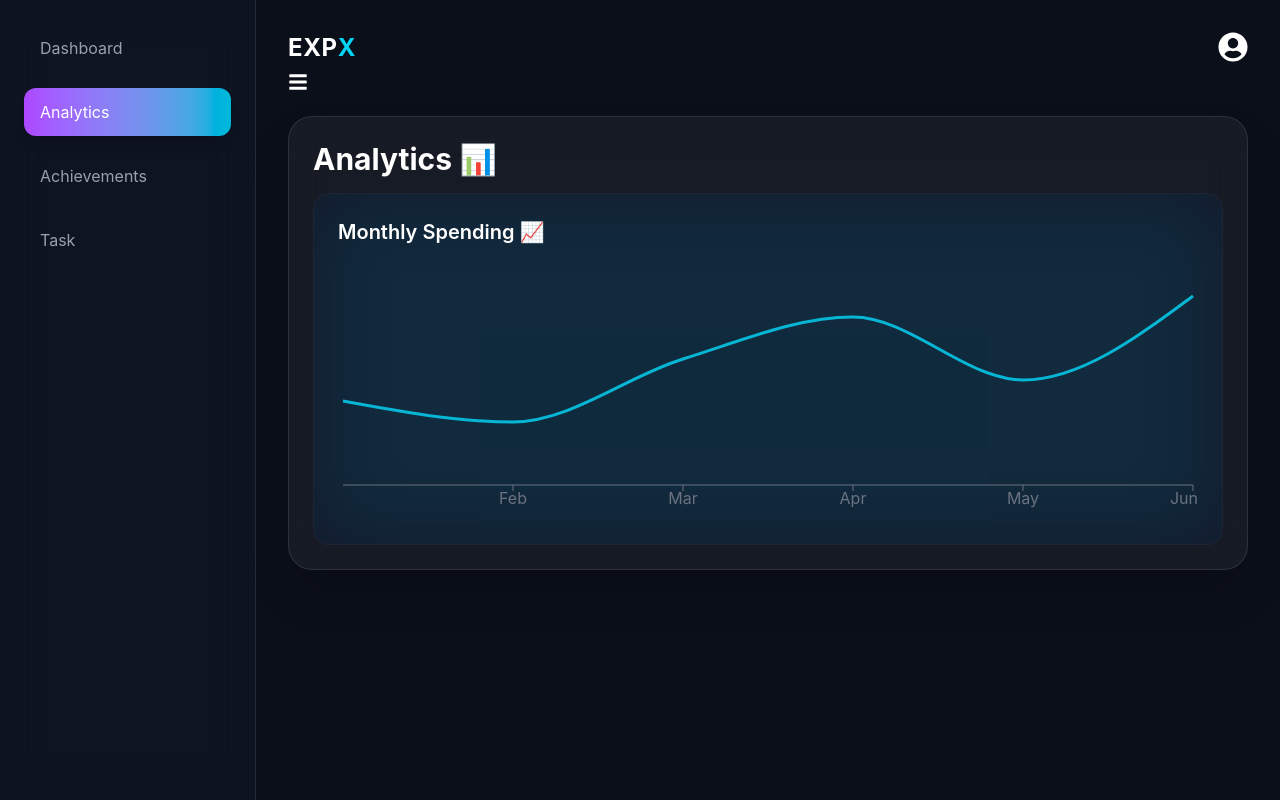
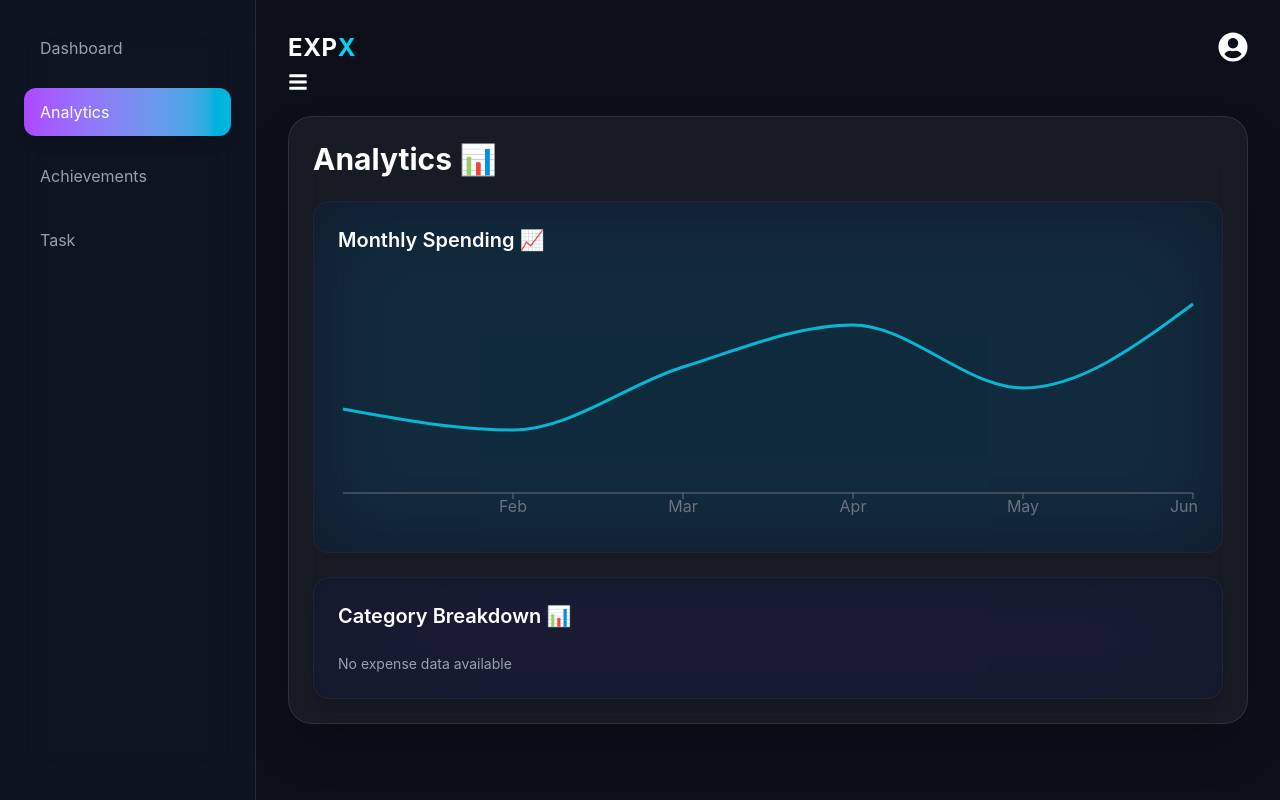
Before and after one commit to Charlie-ai786/Expense-Tracker, a React (Vite) app: page /analytics in a window 1280 px wide. Built offline with nearby package versions, Linux system fonts and the light colour scheme.

Commit message:
Piechart added

```diff
--- a/package.json
+++ b/package.json
@@ -15,6 +15,7 @@
     "react-dom": "^19.2.0",
     "react-icons": "^5.5.0",
     "react-router-dom": "^7.13.0",
+    "rechart": "^0.0.1",
     "recharts": "^3.7.0",
     "tailwindcss": "^4.2.0"
   },
--- a/src/components/charts/PieChartCard.jsx
+++ b/src/components/charts/PieChartCard.jsx
@@ -0,0 +1,72 @@
+import { PieChart, Pie, Cell, Tooltip, ResponsiveContainer } from "recharts";
+
+const COLORS = [
+  "#8B5CF6", // purple
+  "#06B6D4", // cyan
+  "#F59E0B", // amber
+  "#10B981", // green
+  "#EF4444", // red
+  "#3B82F6", // blue
+];
+
+const PieChartCard = ({ data }) => {
+  // Convert object to array
+  const chartData = Object.entries(data).map(([name, value]) => ({
+    name,
+    value,
+  }));
+
+  return (
+    <div className="bg-[#131a2b] p-6 rounded-2xl border border-white/5 shadow-lg relative overflow-hidden">
+
+      {/* Glow background */}
+      <div className="absolute inset-0 bg-purple-500 opacity-5 blur-3xl"></div>
+
+      <div className="relative z-10">
+        <h2 className="text-xl font-semibold mb-6">
+          Category Breakdown 📊
+        </h2>
+
+        {chartData.length === 0 ? (
+          <p className="text-gray-400 text-sm">
+            No expense data available
+          </p>
+        ) : (
+          <div className="h-80">
+            <ResponsiveContainer width="100%" height="100%">
+              <PieChart>
+                <Pie
+                  data={chartData}
+                  dataKey="value"
+                  nameKey="name"
+                  innerRadius={70}
+                  outerRadius={110}
+                  paddingAngle={5}
+                  animationDuration={1000}
+                >
+                  {chartData.map((entry, index) => (
+                    <Cell
+                      key={`cell-${index}`}
+                      fill={COLORS[index % COLORS.length]}
+                    />
+                  ))}
+                </Pie>
+
+                <Tooltip
+                  contentStyle={{
+                    backgroundColor: "#ffffff",
+                    border: "none",
+                    borderRadius: "10px",
+                    color: "#000",
+                  }}
+                />
+              </PieChart>
+            </ResponsiveContainer>
+          </div>
+        )}
+      </div>
+    </div>
+  );
+};
+
+export default PieChartCard;
--- a/src/pages/Analytics.jsx
+++ b/src/pages/Analytics.jsx
@@ -1,10 +1,27 @@
+import { useExpenses } from "../context/ExpenseContext";
 import LineChartCard from "../components/charts/LineChartCard";
+import PieChartCard from "../components/charts/PieChartCard";
 
 const Analytics = () => {
+  const { expenses } = useExpenses();
+
+  // Create category breakdown
+  const categoryData = expenses.reduce((acc, expense) => {
+    const category = expense.category || "General";
+    acc[category] = (acc[category] || 0) + Number(expense.amount);
+    return acc;
+  }, {});
+
   return (
     <div>
-      <h1 className="text-3xl font-bold mb-4">Analytics 📊</h1>
-      <LineChartCard />
+      <h1 className="text-3xl font-bold mb-6">Analytics 📊</h1>
+
+      <div className="space-y-6">
+        <LineChartCard />
+
+        {/* PASS DATA HERE */}
+        <PieChartCard data={categoryData} />
+      </div>
     </div>
   );
 };
```
Also changed, not shown: 1 other file (tests, documents, lock files or other folders).
